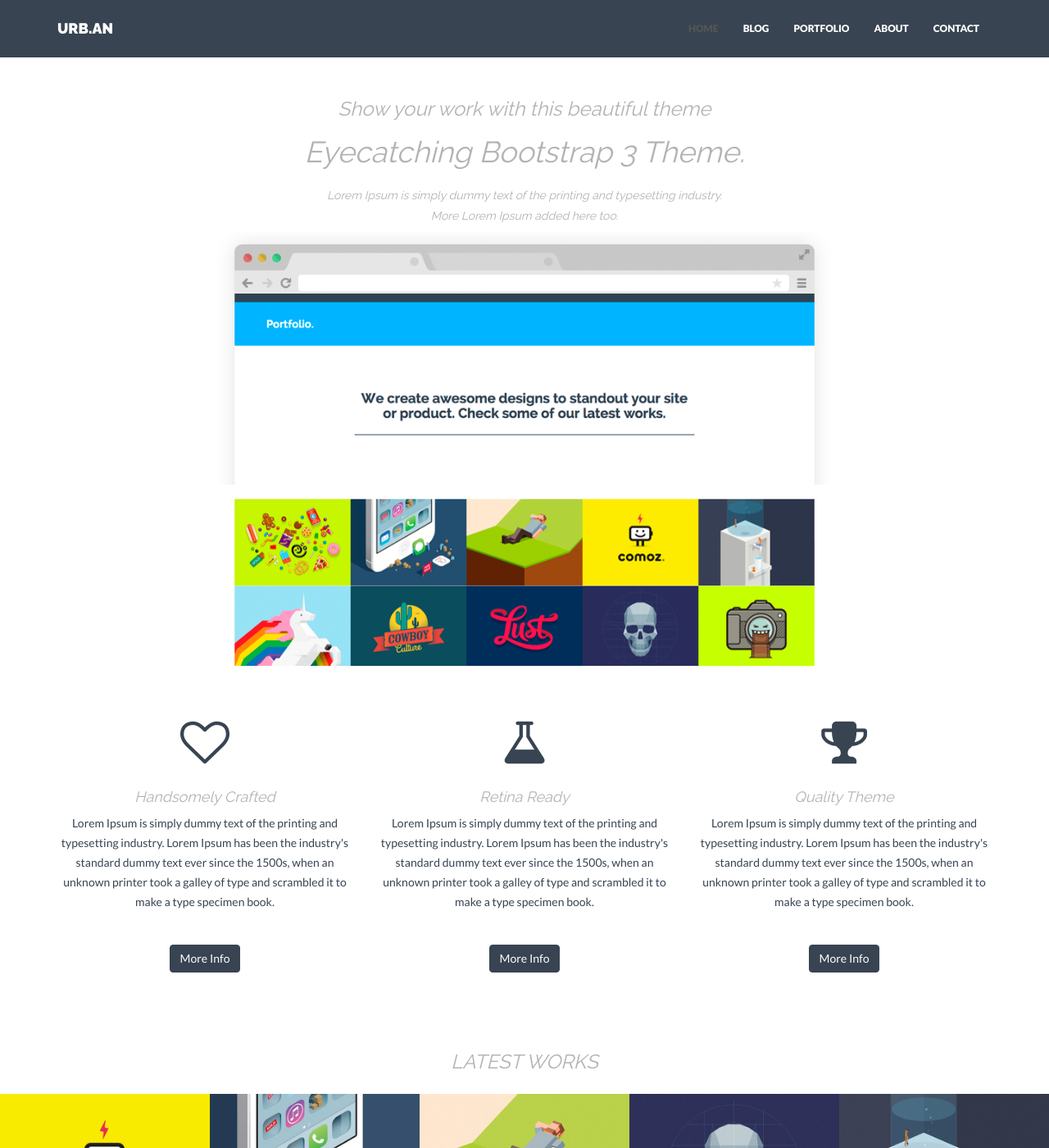
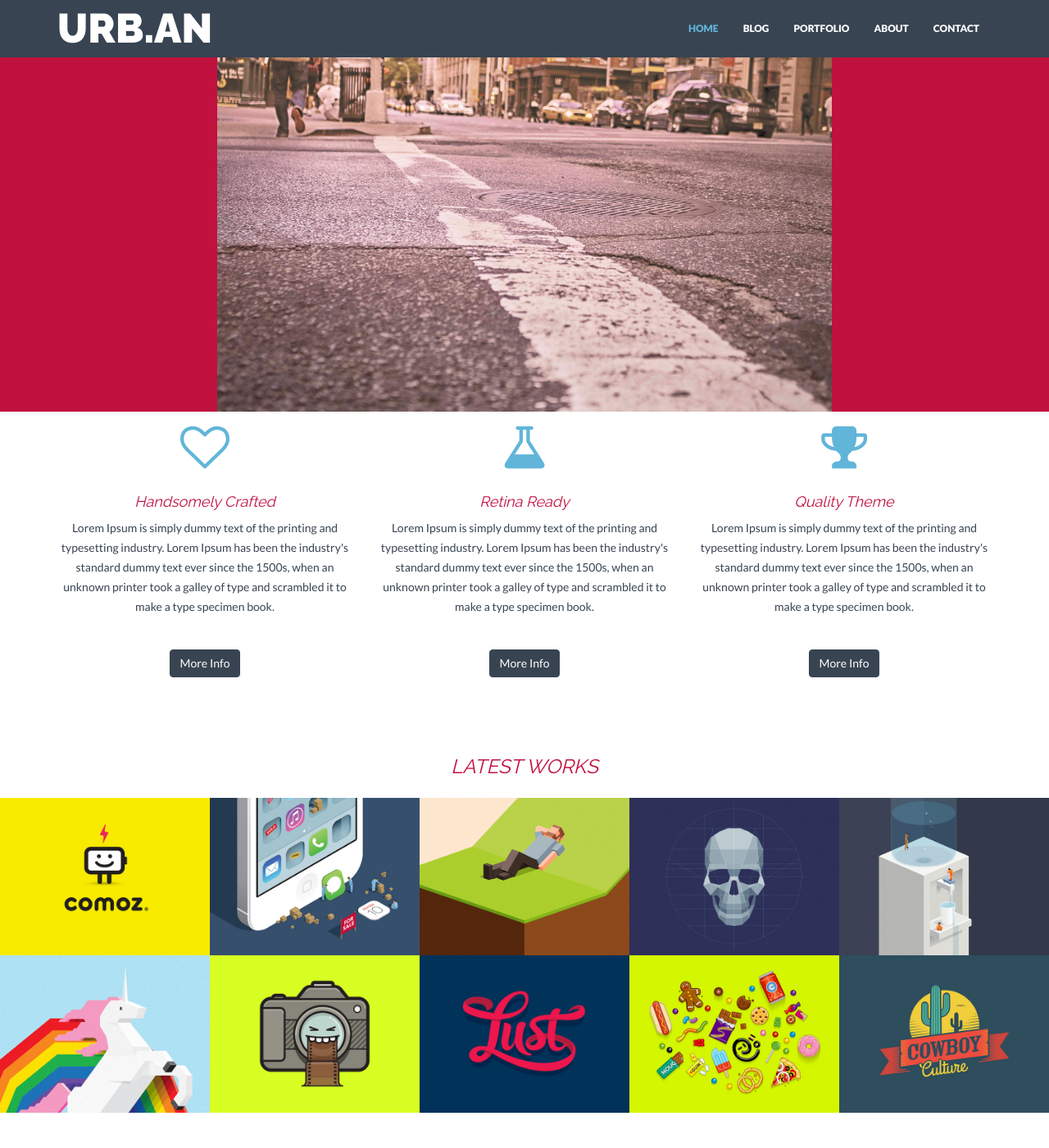
Before and after one commit to deepankverma/urb.an, a Jekyll site: the page built from index.html, in a window 1280 px wide and 1400 px high. Shown: the whole window at 82% size. Built offline with Jekyll 4.4.1, drawn with Linux system fonts in a browser that asks for light colours; nearby versions of some CDN libraries.

Commit message:
second change

```diff
--- a/_config.yml
+++ b/_config.yml
@@ -13,7 +13,7 @@ permalink: /:categories/:title
 excerpt_separator: <!--more--> #use this in posts to define how long the excerpt of the post (that is shown on the Blog page) is
 
 colors:  #in hex code if not noted else
-  primary: "3F2F18" #"#F70031"
+  primary: "#61B5D9" #"#F70031"
   primary_rgb: "0,179,254" #"247,0,49" #rgb of the primary. Needed in some places for the transparency effect.
   secondary: "#384452" #"#33004D"
   link: "#428bca"
--- a/_includes/header.html
+++ b/_includes/header.html
@@ -1,14 +1,8 @@
 <div id="headerwrap">
     <div class="container">
         <div class="row">
-            <div class="col-lg-8 col-lg-offset-2">
-                <h3>Show your work with this beautiful theme</h3>
-                <h1>Eyecatching Bootstrap 3 Theme.</h1>
-                <h5>Lorem Ipsum is simply dummy text of the printing and typesetting industry.</h5>
-                <h5>More Lorem Ipsum added here too.</h5>
-            </div>
             <div class="col-lg-8 col-lg-offset-2 himg">
-                <img src="{{ "/assets/img/browser.png" | prepend: site.baseurl }}" class="img-responsive">
+                <img src="{{ "/assets/img/browser.jpg" | prepend: site.baseurl }}" class="img-responsive">
             </div>
         </div><!-- /row -->
     </div> <!-- /container -->
```
Also changed, not shown: _includes/css/style.css (+6 -5 lines), assets/img/browser.jpg (added), assets/img/browser_bkp.png (renamed from assets/img/browser.png).
